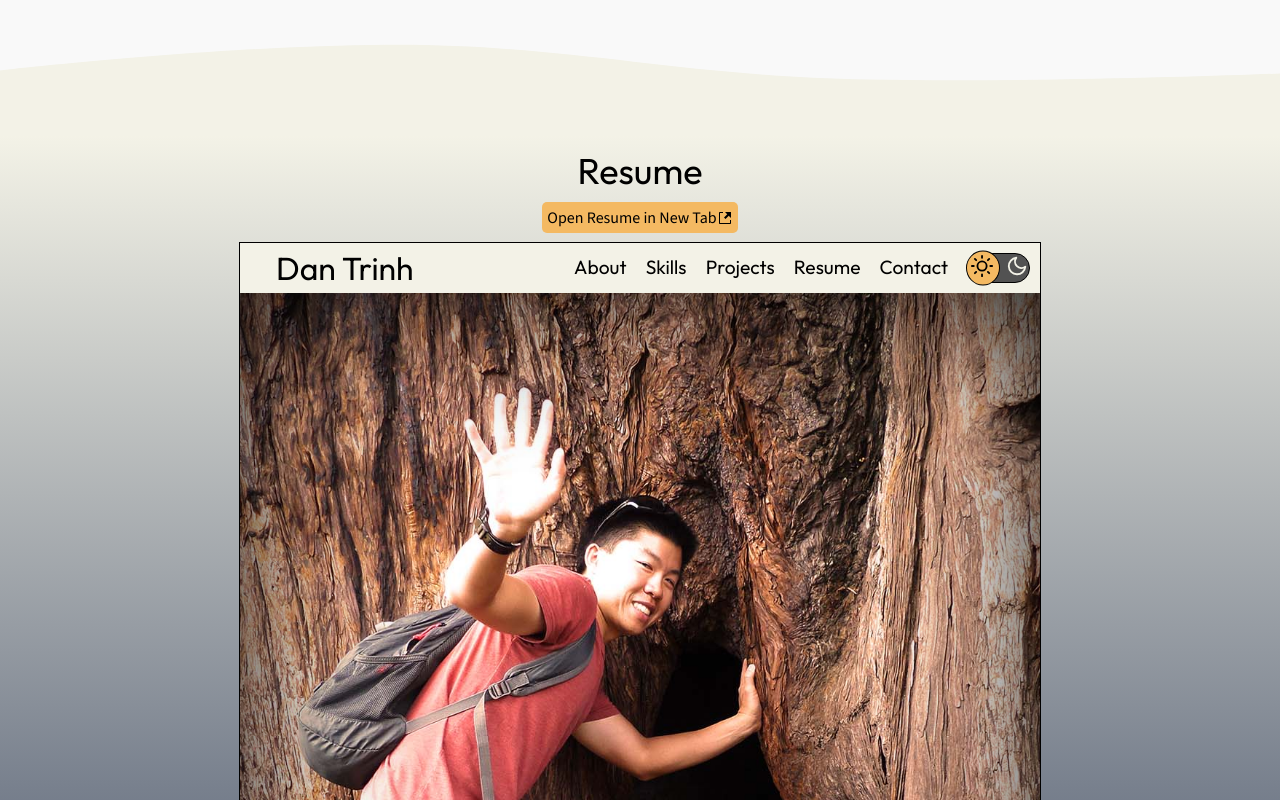
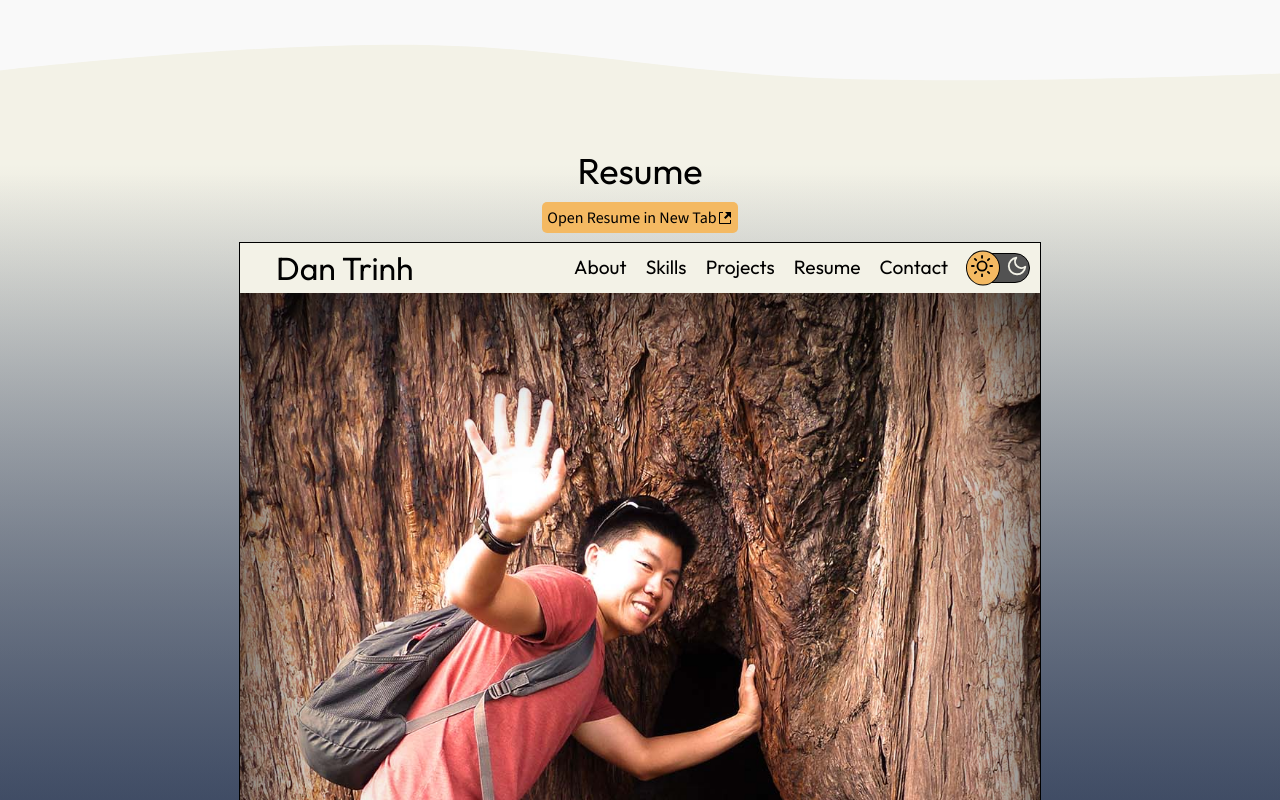
Before and after one commit to Datrinon/portfolio, a React (Create React App) app: page / in a window 1280 px wide. Shown: the part 4960-5760 px from the top of the page. Built offline with nearby package versions, Linux system fonts and the light colour scheme.

Commit message:
Add transitions for gradient switch on resume section

```diff
--- a/src/components/Content/Resume.js
+++ b/src/components/Content/Resume.js
@@ -1,4 +1,4 @@
-import React, { useState } from 'react'
+import React, { useState, useRef, useEffect, useContext } from 'react'
 import Section from './Section'
 
 import resumePdf from "../../data/resume-DanTrinh.pdf"
@@ -6,13 +6,49 @@ import resumePdf from "../../data/resume-DanTrinh.pdf"
 import * as R from "./styled/Resume.styled";
 
 import { GoLinkExternal } from "react-icons/go";
+import { DarkModeContext, ThemeContext } from '../App';
 
 function Resume() {
 
+  const darkMode = useContext(DarkModeContext);
+  const theme = useContext(ThemeContext);
   const [hidden, setHidden] = useState(false);
 
+  const prevGradient = useRef(theme.decal2);
+  const gradient = useRef(null);
+  const [gradientTheme, setGradientTheme] = useState(theme.decal2);
+
+  useEffect(() => {
+    // when the theme changes...
+    // set two.
+    prevGradient.current = theme.decal2;
+    // fade for one.
+    gradient.current.classList.add("fade-away");
+
+
+    // when the animation ends
+    gradient.current.addEventListener("animationend", () => {
+      // set one.
+      setGradientTheme(theme.decal2);
+      gradient.current.classList.remove("fade-away");
+    }, { once: true });
+
+
+    prevGradient.current = gradientTheme;
+
+  }, [theme]);
+
   return (
-    <R.ResumeSectionWrapper>
+    <R.ResumeSectionWrapper theme={theme}>
+      <R.GradientDecal
+        $color={prevGradient.current}
+        className="gradient-0">
+        <R.GradientDecal
+          ref={gradient}
+          $color={gradientTheme}
+          className="gradient-1">
+        </R.GradientDecal>
+      </R.GradientDecal>
       <Section title={"Resume"}>
         <R.ResumeLinkContainer>
           <R.ResumeLink href={resumePdf} target="_blank">
--- a/src/components/Content/styled/Resume.styled.js
+++ b/src/components/Content/styled/Resume.styled.js
@@ -1,9 +1,9 @@
 import styled from 'styled-components';
+import { appear } from '../../_styled/anim.styled';
 import { device } from '../../_styled/breakpoints.styled';
 import { palette } from '../../_styled/colors.styled';
 import { HEADING_SIZE } from '../../_styled/sizes.styled';
 import { boxShadow } from '../Projects/styled/boxShadow';
-
 
 export const ResumeSectionWrapper = styled.div`
   position: relative;
@@ -12,6 +12,23 @@ export const ResumeSectionWrapper = styled.div`
     font-size: ${HEADING_SIZE.LV2};
     text-align: center;
     margin: 0.5em 0;
+  }
+
+  & .section-container {
+    position: relative;
+    z-index: 1;
+  }
+`
+
+export const GradientDecal = styled.div`
+  width: 100%;
+  height: 100%;
+  position: absolute;
+  top: 10px;
+  background: linear-gradient(0deg, ${props => props.$color ?? "transparent"}, transparent);
+
+  &.fade-away {
+    animation: ${appear} reverse 300ms;
   }
 `
 
--- a/src/components/_styled/App.styled.js
+++ b/src/components/_styled/App.styled.js
@@ -17,7 +17,7 @@ export const Main = styled.main`
   flex-direction: column;
 
   & .page-section, .page-section > * {
-    transition: background-color 300ms, fill 300ms, color 300ms;
+    transition: background-color 100ms, fill 100ms, color 100ms;
   }
 
   & .about, .skills, .skills .divider {
@@ -37,9 +37,10 @@ export const Main = styled.main`
   }
 
   & .resume {
-    background: linear-gradient(180deg,
+    /* background: linear-gradient(180deg,
       ${props => props.theme.BG}, ${props => props.theme.decal2}
-    );
+    ); */
+    background: ${props => props.theme.BG};
   }
 
   /* This section is for spacing adjustments for small gaps */
```
